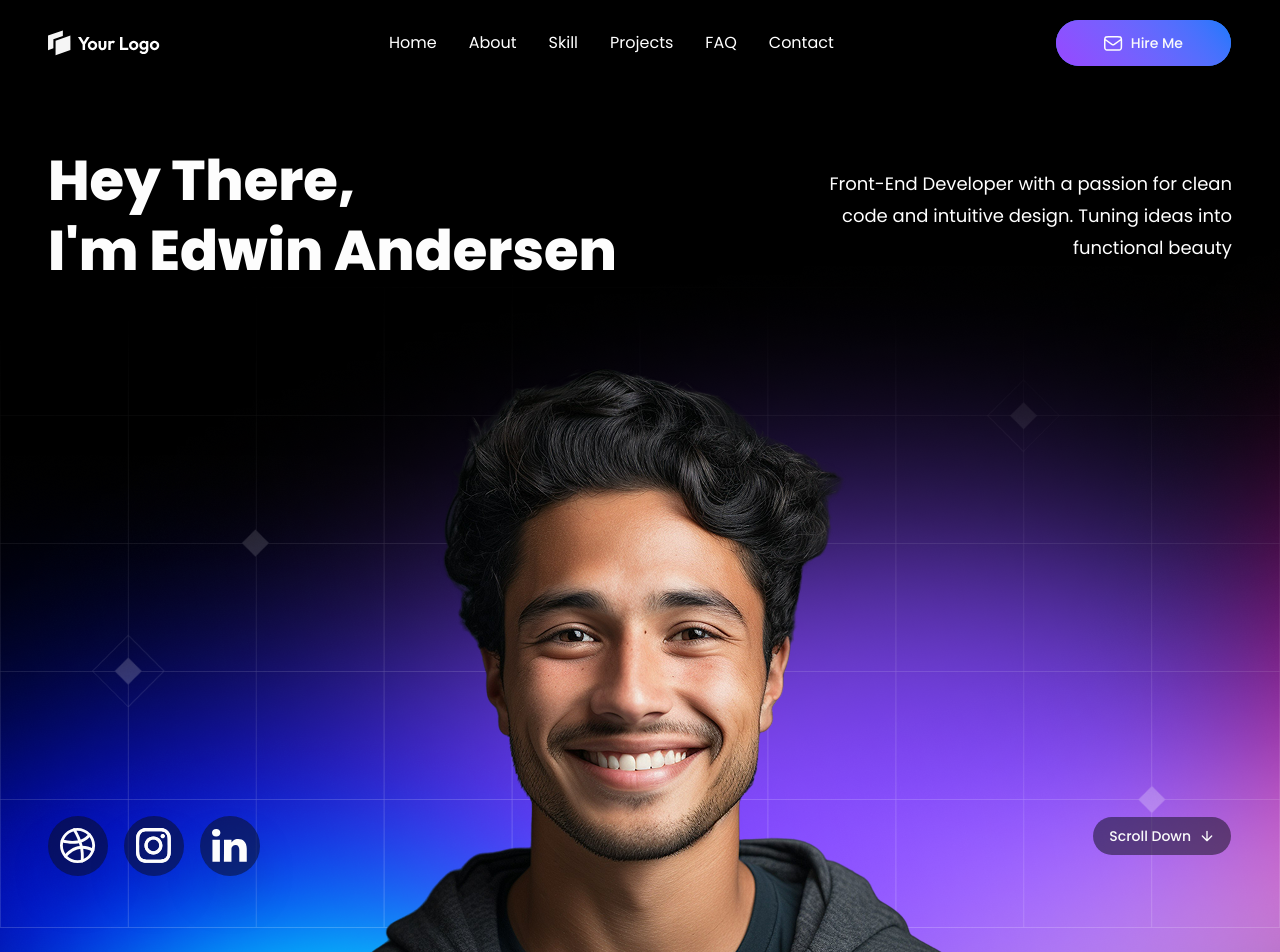
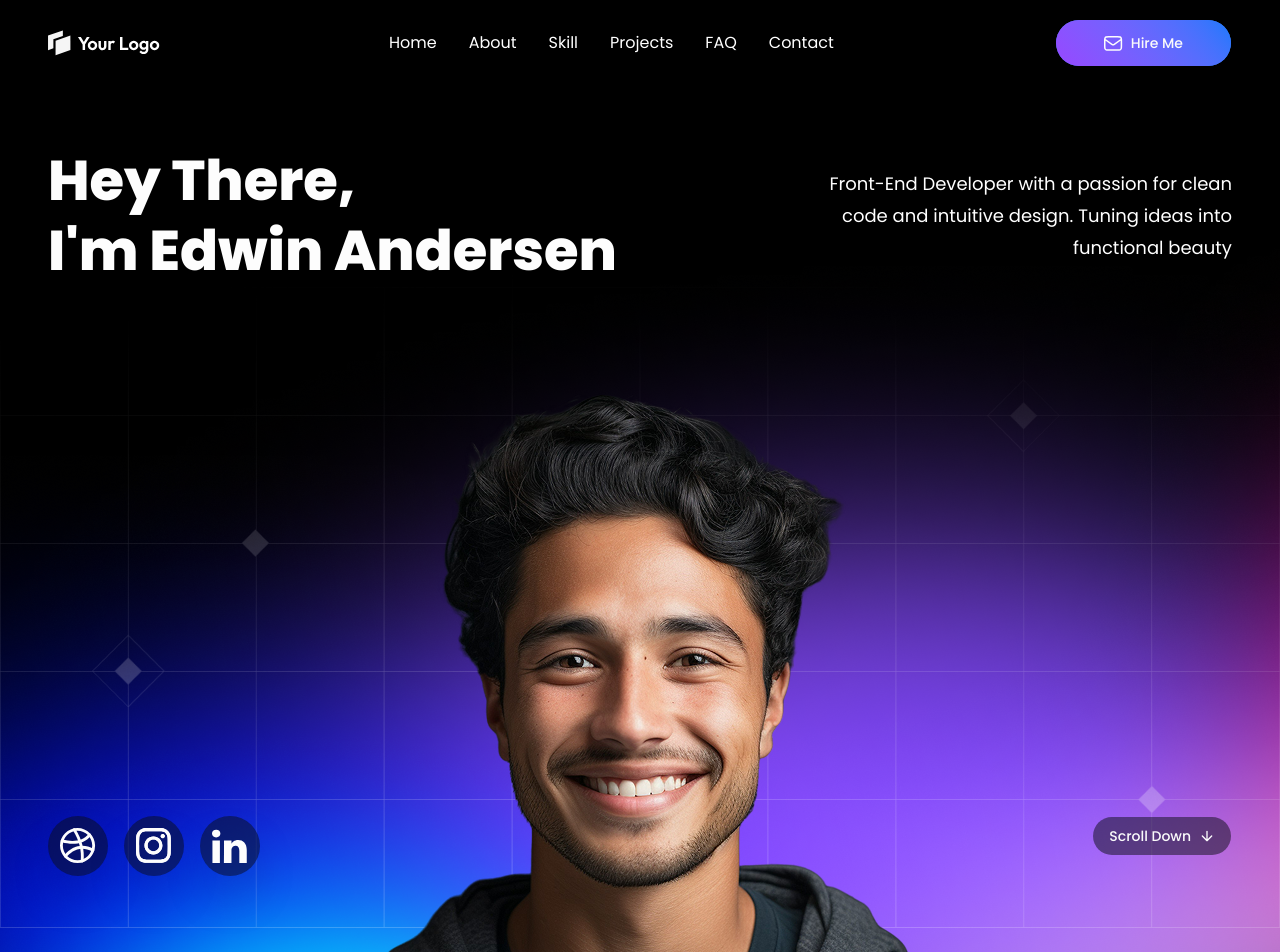
Before and after one commit to tonogw/portfolio, a Next.js app: page / in a window 1280 px wide. Shown: the top 952 px of the page. Built offline with nearby package versions, Linux system fonts and the light colour scheme.

Commit message:
feat:animate potrait image slide-in and add dribble red while hover

```diff
--- a/src/components/layout/navbar.tsx
+++ b/src/components/layout/navbar.tsx
@@ -11,7 +11,6 @@ import {
   SheetContent,
   SheetTrigger,
 } from "@/components/ui/sheet";
-import { Menu } from "lucide-react";
 
 const Navbar = () => {
   const [scrolled, setScrolled] = useState(false);
--- a/src/components/sections/hero.tsx
+++ b/src/components/sections/hero.tsx
@@ -1,3 +1,6 @@
+"use client";
+
+import { motion as m } from "motion/react";
 import Image from "next/image";
 import Link from "next/link";
 import { sosmedIcon } from "@/constant/sosmed-data";
@@ -36,20 +39,51 @@ const Hero = () => {
           // className="object-contain object-bottom bottom-0 z-10"
           className="absolute top-100 lg:top-39.75 min-w-150 lg:w-360 h-auto left-1/2 -translate-x-1/2 z-10"
         />
-
+        <m.div
+          initial={{
+            opacity: 0,
+            x: -300,
+          }}
+          animate={{
+            opacity: 1,
+            x: 0,
+          }}
+          transition={{
+            duration: 1.2,
+            ease: "easeOut",
+            delay: 0.8,
+          }}
+          className="
+          absolute
+          top-85
+          lg:top-94
+          left-1/2
+          -translate-x-1/2
+          z-20
+          overflow-x-hidden
+          w-110 lg:w-188.5 h-auto
+          "
+        >
           <Image
             src="/images/potret-hero-backdrop.png"
             alt="potrait of man"
             width={754}
             height={681}
             priority
-          className="absolute object-contain top-100.5 lg:top-87.5 left-1/2 -translate-x-1/2 w-150 lg:w-188.5 h-auto gap-6 lg:gap-0  z-20"
+            className="
+
+            w-150 lg:w-188.5 h-auto
+            overflow-x-hidden
+            "
           />
+        </m.div>
         <div className="absolute px-2 md:px-0 top-30 lg:top-36.5 inset-x-0 custom-container flex flex-col gap-5 lg:gap-0 lg:flex-row justify-between z-30 text-white">
+          <m.div animate={{}}>
             <h1 className="text-[32px] md:text-[44px] lg:text-[56px] text-neutral-25 font-extrabold max-w-82.5 md:max-w-144 leading-tight">
               Hey There, <br />
               I&apos;m Edwin Andersen
             </h1>
+          </m.div>
           <p className="text-sm lg:text-lg text-[#D5D7DA ] font-normal max-w-90.25 lg:max-w-109 justify-center text-left lg:text-right my-auto">
             Front-End Developer with a passion for clean code and intuitive
             design. Tuning ideas into functional beauty
@@ -64,29 +98,57 @@ const Hero = () => {
                 key={icon.alt}
                 target="_blank"
                 rel="noopener noreferrer"
-                className={`
-                  ${icon.hoverBg}
+                className={`${icon.hoverBg} group relative
                   w-12 lg:w-15 h-12 lg:h-15  flex items-center justify-center
                   rounded-full backdrop-blur-2xl bg-[#0A0D1280] shadow-2xl
-                  transition-all duration-300
+                  transition-all duration-500
 
                   `}
               >
+                <m.div whileHover={{ scale: 1.2 }}>
                   <Image
                     src={icon.src}
                     alt={icon.alt}
                     width={icon.width}
                     height={icon.height}
                     priority
-                  className="
-                    transition-all duration-300 object-contain
-                    w-6 lg:w-9 h-6 lg:h-9 lg:hover:h-11 lg:hover:w-11"
+                    className={`
+                       ${icon.hoverBg}
+                      absolute
+                      transition-opacity
+                      duration-300
+                      opacity-100
+                      group-hover:opacity-0
+                      w-6 lg:w-9 h-6 lg:h-9 lg:hover:h-12 lg:hover:w-12
+
+                      `}
                   />
+                  <Image
+                    src={icon.hoverSrc}
+                    alt={icon.alt}
+                    width={icon.width}
+                    height={icon.height}
+                    priority
+                    className={`
+                      ${icon.hoverBg}
+                      transition-opacity
+                      duration-300
+                      opacity-0
+                      group-hover:opacity-100
+                      group-hover:w-6 group-hover:lg:w-9
+                      group-hover:h-6 group-hover:lg:h-9
+                      group-hover:lg:hover:h-12 group-hover:lg:hover:w-12
+
+                      `}
+                  />
+                </m.div>
               </Link>
             ))}
           </div>
+          <m.div whileHover={{ scale: 2 }}>
             <Button className="gap-2 py-1.5 px-2.75 lg:px-4 h-10 rounded-full bg-[#0A0D1280] ">
               <span className="hidden lg:inline">Scroll Down</span>
+
               <Image
                 src="/icons/icon-scrolldown-white.svg"
                 alt="arrow down"
@@ -94,6 +156,7 @@ const Hero = () => {
                 height={16}
               />
             </Button>
+          </m.div>
         </div>
       </div>
     </section>
--- a/src/constant/sosmed-data.ts
+++ b/src/constant/sosmed-data.ts
@@ -1,5 +1,6 @@
 export type SosmedIconProps = {
   src: string;
+  hoverSrc: string;
   href: string;
   alt: string;
   width: number;
@@ -10,16 +11,18 @@ export type SosmedIconProps = {
 export const sosmedIcon: SosmedIconProps[] = [
   {
     src: "/icons/icon-sosmed-dribble-white.svg",
+    hoverSrc: "/icons/icon-sosmed-dribble-red.svg",
     href: "https://dribbble.com/",
     alt: "Dribble",
     width: 36,
     height: 36,
     // Color brand: bg-pink outline-dark-pink
-    hoverBg: "hover:bg-[#FFABE7] hover:text-white",
+    hoverBg: "hover:bg-[#FFABE7] ",
   },
 
   {
     src: "/icons/icon-sosmed-ig-white.svg",
+    hoverSrc: "/icons/icon-sosmed-ig-white.svg",
     href: "https://www.instagram.com/",
     alt: "Instagram",
     width: 36,
@@ -29,6 +32,7 @@ export const sosmedIcon: SosmedIconProps[] = [
   },
   {
     src: "/icons/icon-sosmed-in-white.svg",
+    hoverSrc: "/icons/icon-sosmed-in-white.svg",
     href: "https://www.linkedin.com/",
     alt: "Linkedin",
     width: 36,
```
Also changed, not shown: public/icons/icon-sosmed-dribble-red.svg (added), public/icons/icon-sosmed-dribble-white copy.svg (added). Lines whose indentation alone changed are shown as unchanged.
